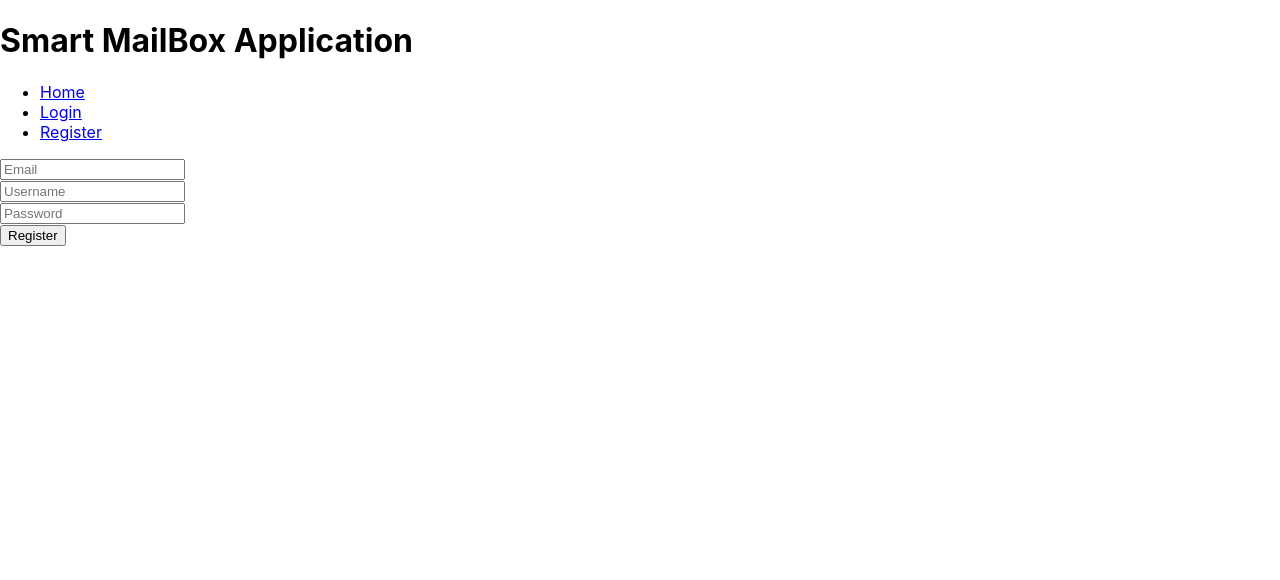
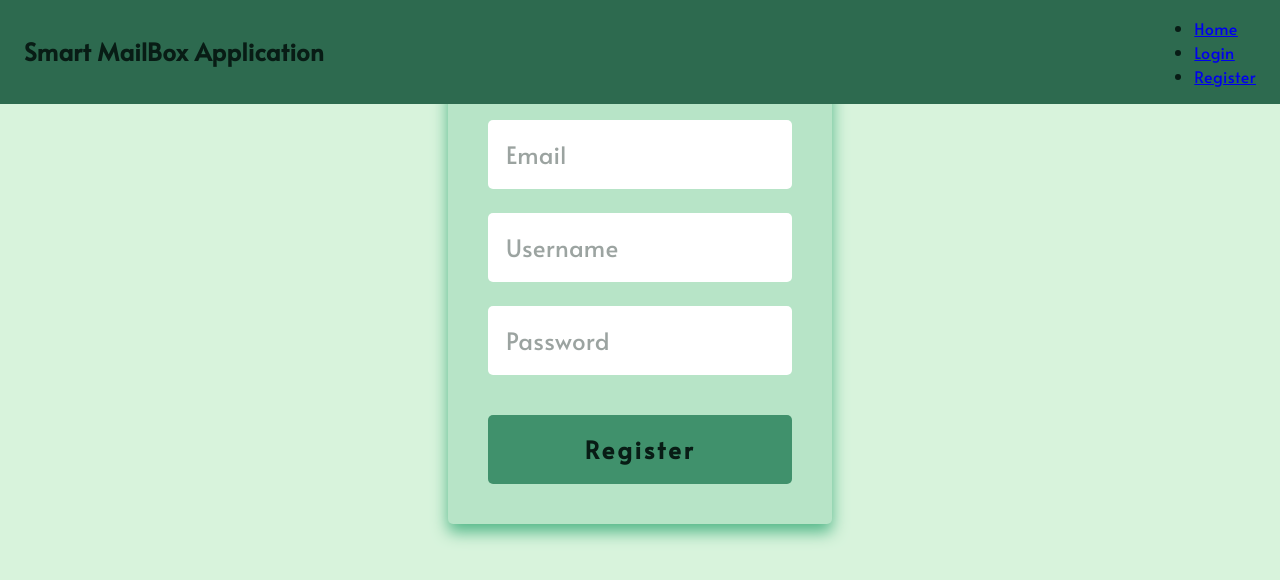
Before and after one commit to FERI-2-letnik-Drive/RAIN-Project, a React (Create React App) app in the folder SmartMailBox/frontend/: page /register in a window 1280 px wide. Shown: the top 580 px of the page. Built offline with nearby package versions, Linux system fonts and the light colour scheme.

Commit message:
feat(color-theme): add color and style
Add navigation bar and form style.

```diff
--- a/SmartMailBox/frontend/src/App.css
+++ /dev/null
@@ -1,38 +0,0 @@
-.App {
-  text-align: center;
-}
-
-.App-logo {
-  height: 40vmin;
-  pointer-events: none;
-}
-
-@media (prefers-reduced-motion: no-preference) {
-  .App-logo {
-    animation: App-logo-spin infinite 20s linear;
-  }
-}
-
-.App-header {
-  background-color: #282c34;
-  min-height: 100vh;
-  display: flex;
-  flex-direction: column;
-  align-items: center;
-  justify-content: center;
-  font-size: calc(10px + 2vmin);
-  color: white;
-}
-
-.App-link {
-  color: #61dafb;
-}
-
-@keyframes App-logo-spin {
-  from {
-    transform: rotate(0deg);
-  }
-  to {
-    transform: rotate(360deg);
-  }
-}
--- a/SmartMailBox/frontend/src/components/Header.js
+++ b/SmartMailBox/frontend/src/components/Header.js
@@ -4,7 +4,7 @@ import { Link } from "react-router-dom";
 
 function Header(props) {
     return (
-        <header>
+        <header className="nav-bar">
             <h1>{props.title}</h1>
             <nav>
                 <ul>
--- a/SmartMailBox/frontend/src/components/Login.js
+++ b/SmartMailBox/frontend/src/components/Login.js
@@ -38,17 +38,17 @@ function Login(){
     }
 
     return (
-        <form onSubmit={Login}>
+        <form onSubmit={Login} className="surface-card">
         {userContext.user ? <Navigate replace to="/" /> : null}
-        <div>
-            <input type="text" name="username" placeholder="Username" value={username} onChange={(e) => setUsername(e.target.value)} />
+        <div className="input-group">
+            <input className="input-field" type="text" name="username" placeholder="Username" value={username} onChange={(e) => setUsername(e.target.value)} />
         </div>
-        <div>
-            <input type="password" name="password" placeholder="Password" value={password} onChange={(e) => setPassword(e.target.value)} />
+        <div className="input-group">
+            <input className="input-field" type="password" name="password" placeholder="Password" value={password} onChange={(e) => setPassword(e.target.value)} />
         </div>
-        <div>
-            <button type="submit" name="submit">Submit</button>
-            {error && <div>{error}</div>}
+        <div className="input-group">
+            <input className="btn-primary" type="submit" value="Submit" />
+            {error && <div className="error-text error-general">{error}</div>}
         </div>
     </form>
     );
--- a/SmartMailBox/frontend/src/components/Register.js
+++ b/SmartMailBox/frontend/src/components/Register.js
@@ -43,24 +43,24 @@ function Register() {
     }
 
     return(
-       <form onSubmit={Register}>
-        <div>
-            <input type="text" placeholder="Email" value={email} onChange={(e) => setEmail(e.target.value)} />
-            {errors.email && <div>{errors.email}</div>}
+       <form onSubmit={Register} className="surface-card">
+        <div className="input-group">
+            <input className="input-field" type="text" placeholder="Email" value={email} onChange={(e) => setEmail(e.target.value)} />
+            {errors.email && <div className="error-text">{errors.email}</div>}
         </div>
 
-        <div>
-            <input type="text" placeholder="Username" value={username} onChange={(e) => setUsername(e.target.value)} />
-            {errors.username && <div>{errors.username}</div>}
+        <div className="input-group">
+            <input className="input-field" type="text" placeholder="Username" value={username} onChange={(e) => setUsername(e.target.value)} />
+            {errors.username && <div className="error-text">{errors.username}</div>}
         </div>
 
-        <div>
-            <input type="password" placeholder="Password" value={password} onChange={(e) => setPassword(e.target.value)} />
-            {errors.password && <div>{errors.password}</div>}
+        <div className="input-group">
+            <input className="input-field" type="password" placeholder="Password" value={password} onChange={(e) => setPassword(e.target.value)} />
+            {errors.password && <div className="error-text">{errors.password}</div>}
         </div>
-        <div>
-            <input type="submit" value="Register" />
-            {errors.general && <div>{errors.general}</div>}
+        <div className="input-group">
+            <input className="btn-primary" type="submit" value="Register" />
+            {errors.general && <div className="error-text error-general">{errors.general}</div>}
         </div>
     </form>
     );
--- a/SmartMailBox/frontend/src/index.css
+++ b/SmartMailBox/frontend/src/index.css
@@ -1,13 +1,179 @@
-body {
-  margin: 0;
-  font-family: -apple-system, BlinkMacSystemFont, 'Segoe UI', 'Roboto', 'Oxygen',
-    'Ubuntu', 'Cantarell', 'Fira Sans', 'Droid Sans', 'Helvetica Neue',
-    sans-serif;
-  -webkit-font-smoothing: antialiased;
-  -moz-osx-font-smoothing: grayscale;
+@import url('https://fonts.googleapis.com/css2?family=Alata&display=swap');
+
+:root {
+    /* Colors */
+    --light-mint: #D8F3DC;        /* Main background */
+    --light-seafoam: #B7E4C7;     /* Surface/Cards */
+    --pale-green: #95D5B2;        /* Disabled elements/Tags */
+    --medium-mint: #74C69D;       /* Icons/Dividers */
+    --jade: #52B788;              /* Secondary buttons */
+    --emerald: #40916C;           /* Primary / Call-to-Action Buttons */
+    --forest-green: #2D6A4F;      /* Top App Bar */
+    --dark-green: #1B4332;        /* Subtitles/Footer */
+    --very-dark-green: #081C15;   /* Main typography */
+    --error-red: #ff3333;         /* Standard error red */
+
+    /* Typography */
+    --font-alata: 'Alata', sans-serif;
 }
 
-code {
-  font-family: source-code-pro, Menlo, Monaco, Consolas, 'Courier New',
-    monospace;
+/* bodyLarge -> Default text */
+body {
+    font-family: var(--font-alata);
+    background-color: var(--light-mint);
+    color: var(--very-dark-green); /* FIXED: Text must be dark to be visible */
+    margin: 0;
+    min-height: 100vh;
+    font-size: 16px;
+    font-weight: 400;
+    line-height: 24px;
+    letter-spacing: 0.5px;
+    display: flex;
+    flex-direction: column;
+    align-items: center;
 }
+
+/* Nav Bar */
+.nav-bar {
+    position: fixed;
+    top: 0;
+    left: 0;
+    right: 0;
+    width: 100%;
+    background-color: var(--forest-green);
+    color: var(--very-dark-green);
+    padding: 0px 24px;
+    box-sizing: border-box;
+    display: flex;
+    align-items: center;
+    justify-content: space-between;
+    z-index: 1000;
+}
+
+/* titleLarge -> Headings */
+h1, h2, h3, .title-large {
+    font-family: var(--font-alata);
+    font-size: 24px;
+    font-weight: 800;
+    line-height: 28px;
+    letter-spacing: 0.5px;
+    margin: 0;
+}
+
+/* labelLarge -> Default text inside button */
+button, .btn {
+    font-family: var(--font-alata);
+    color: var(--very-dark-green);
+    font-size: 16px;
+    font-weight: 700;
+    line-height: 20px;
+    letter-spacing: 0.5px;
+}
+
+/* labelSmall -> Small text/tags */
+small, .label-small {
+    font-family: var(--font-alata);
+    font-size: 12px;
+    font-weight: 500;
+    line-height: 16px;
+    letter-spacing: 0.5px;
+}
+
+/* Container for the form (Surface/Card) - Top Middle & Big */
+.surface-card {
+    background-color: var(--light-seafoam);
+    color: var(--very-dark-green);
+    border-radius: 5px;
+    padding: 40px;
+    box-sizing: border-box;
+    box-shadow: 0 8px 16px var(--jade);
+    width: 30vw;
+    max-width: 1000px;
+    min-height: 15vh;
+    display: flex;
+    flex-direction: column;
+    gap: 24px;
+    margin-top: 10vh;
+}
+
+/* Input Wrapper to align input and error message */
+.input-group {
+    display: flex;
+    flex-direction: column;
+    gap: 8px;
+}
+
+/* Input Fields - Not fully white */
+.input-field {
+    font-family: var(--font-alata);
+    color: var(--very-dark-green);
+    background-color: #ffffff;
+    border: none;
+    border-radius: 5px;
+    padding: 18px;
+    font-size: 24px;
+    letter-spacing: 0.5px;
+    outline: none !important;
+    transition: border-color 0.2s ease, box-shadow 0.2s ease;
+}
+
+.input-field::placeholder {
+    color: var(--very-dark-green);
+    opacity: 0.4;
+}
+
+.input-field:-webkit-autofill,
+.input-field:-webkit-autofill:hover,
+.input-field:-webkit-autofill:focus,
+.input-field:-webkit-autofill:active {
+    -webkit-box-shadow: 0 0 0 1000px #ffffff inset !important;
+    -webkit-text-fill-color: var(--very-dark-green) !important;
+
+    font: 400 24px var(--font-alata) !important;
+}
+
+input:-webkit-autofill::first-line {font-size: 24px} /* Fixing auto-complete size, but it doesn't. */
+
+/* Highlight */
+.input-field:focus {
+    border-color: var(--emerald);
+    box-shadow: 0 0 0 3px var(--very-dark-green);
+    outline: none;
+}
+
+/* Primary Button */
+.btn-primary {
+    background-color: var(--emerald);
+    color: var(--very-dark-green);
+    font-family: var(--font-alata);
+    font-size: 24px;
+    font-weight: 700;
+    padding: 18px;
+    border: none;
+    border-radius: 5px;
+    letter-spacing: 3px;
+    cursor: pointer;
+    transition: background-color 0.2s ease;
+    margin-top: 16px;
+}
+
+.btn-primary:hover {
+    background-color: var(--forest-green);
+}
+
+/* Error Messages */
+.error-text {
+    font-family: var(--font-alata);
+    color: var(--error-red);
+    font-size: 16px;
+    font-weight: 600;
+    margin-left: 4px;
+}
+
+/* General Error (Bottom) */
+.error-general {
+    text-align: center;
+    font-size: 20px;
+    font-weight: 600;
+    margin-top: 8px;
+}
```
